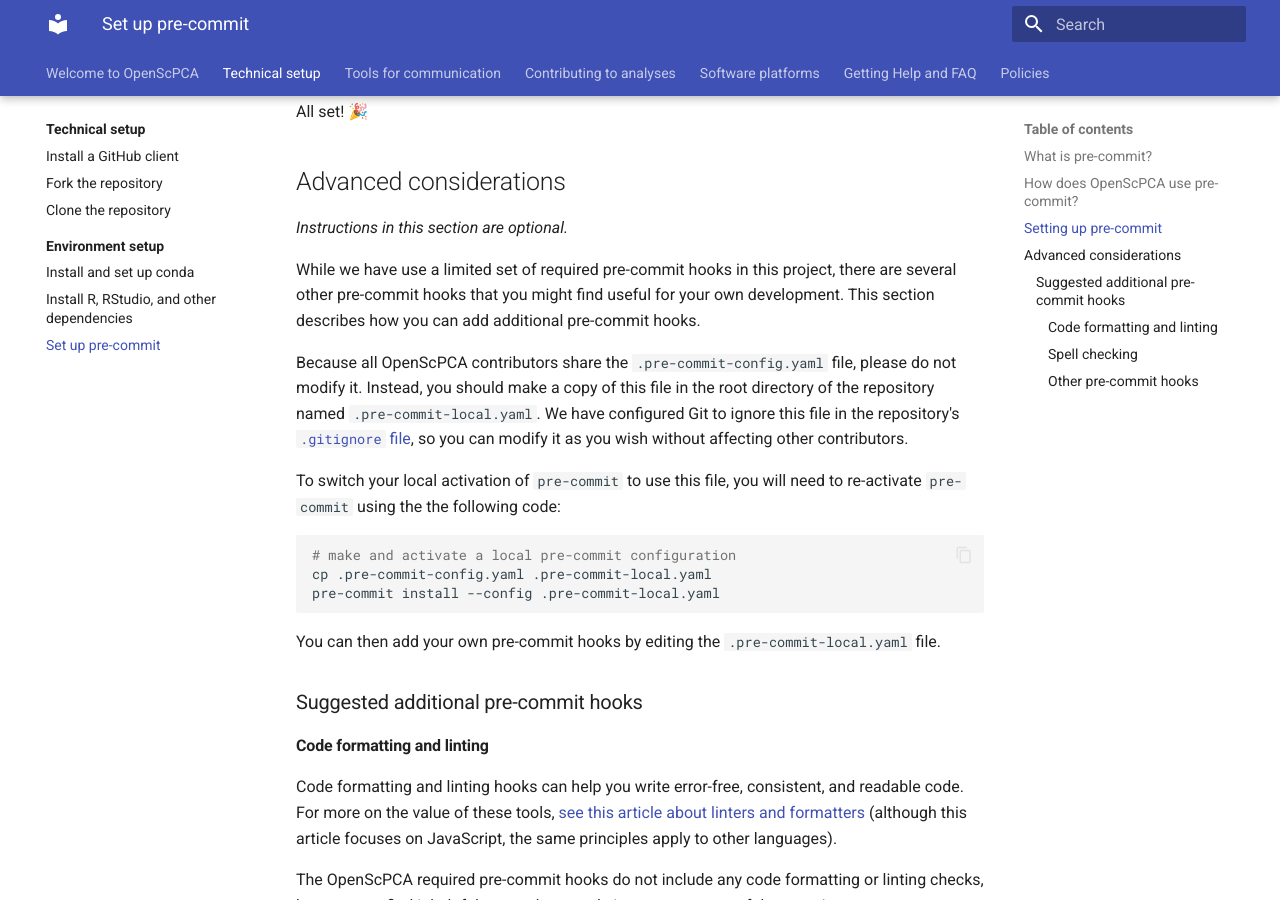
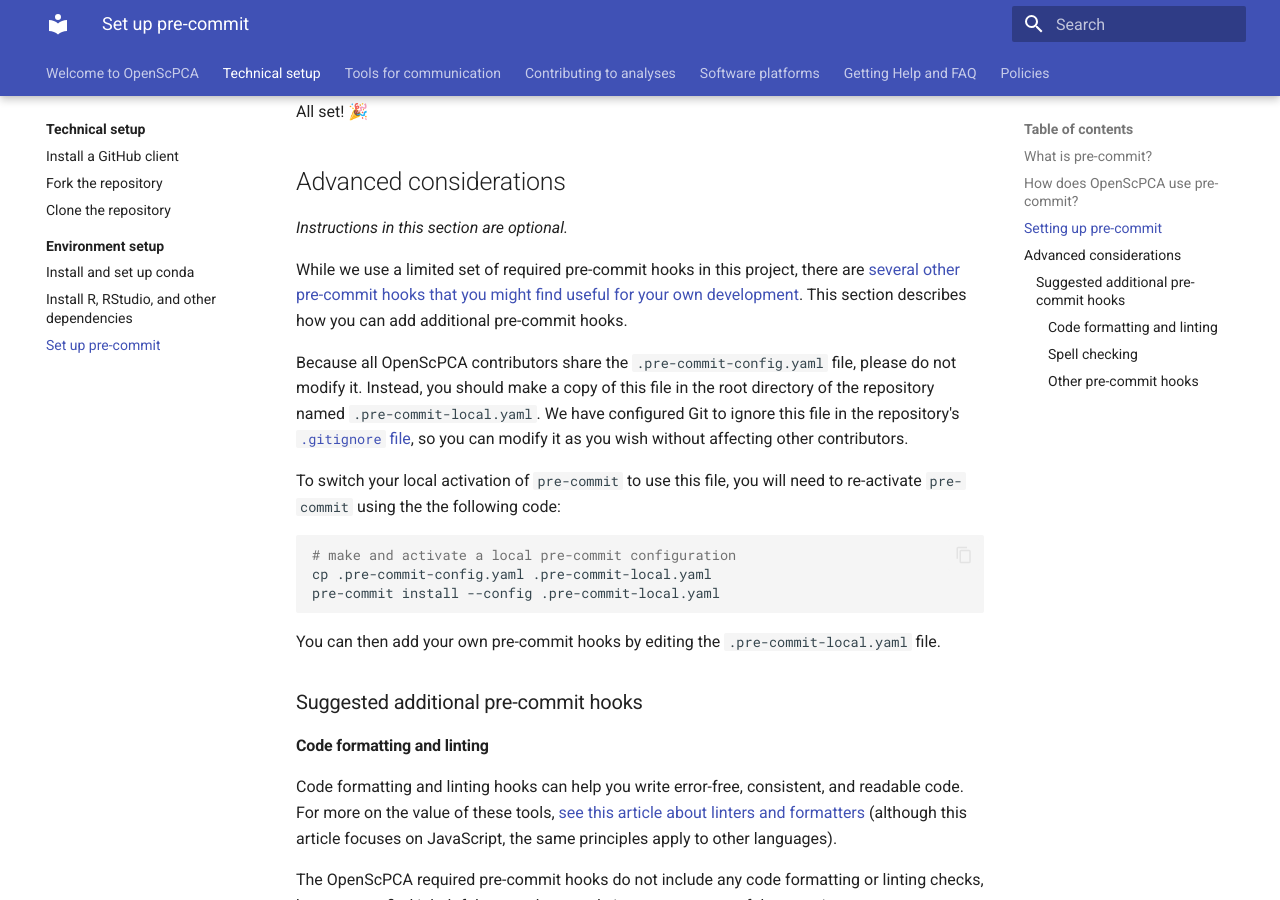
Before and after one commit to AlexsLemonade/OpenScPCA-analysis, an MkDocs documentation site: the page built from docs/technical-setup/environment-setup/setup-precommit.md, in a window 1280 px wide and 900 px high, scrolled down 1434 px. Built offline with MkDocs 1.6.1 and Material for MkDocs 9.7.7, drawn with Linux system fonts in a browser that asks for light colours.

Commit message:
embed a link to suggested hooks

```diff
--- a/docs/technical-setup/environment-setup/setup-precommit.md
+++ b/docs/technical-setup/environment-setup/setup-precommit.md
@@ -58,7 +58,7 @@
 
 _Instructions in this section are optional._
 
-While we have use a limited set of required pre-commit hooks in this project, there are several other pre-commit hooks that you might find useful for your own development.
+While we use a limited set of required pre-commit hooks in this project, there are [several other pre-commit hooks that you might find useful for your own development](#suggested-additional-pre-commit-hooks).
 This section describes how you can add additional pre-commit hooks.
 
 Because all OpenScPCA contributors share the `.pre-commit-config.yaml` file, please do not modify it.
```
